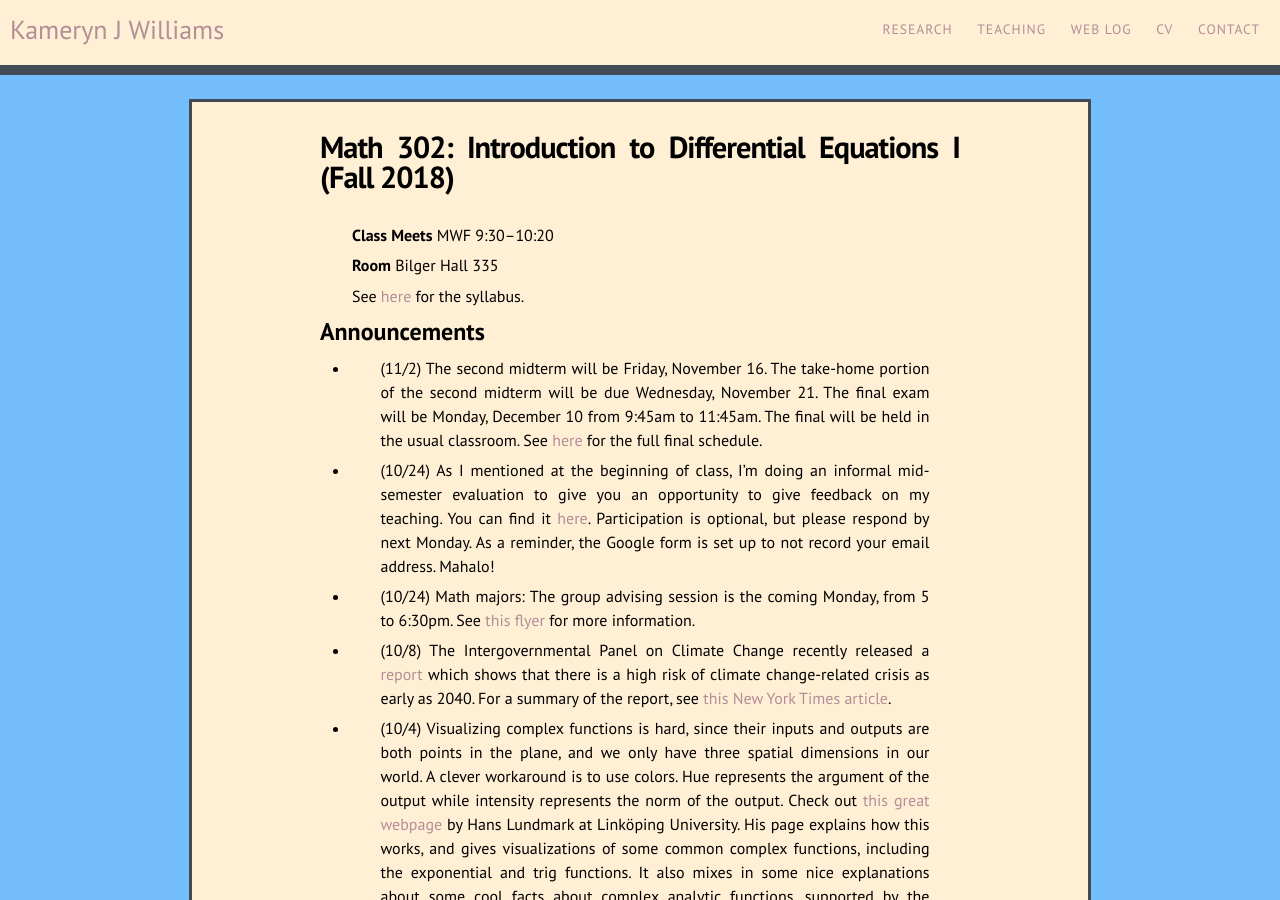
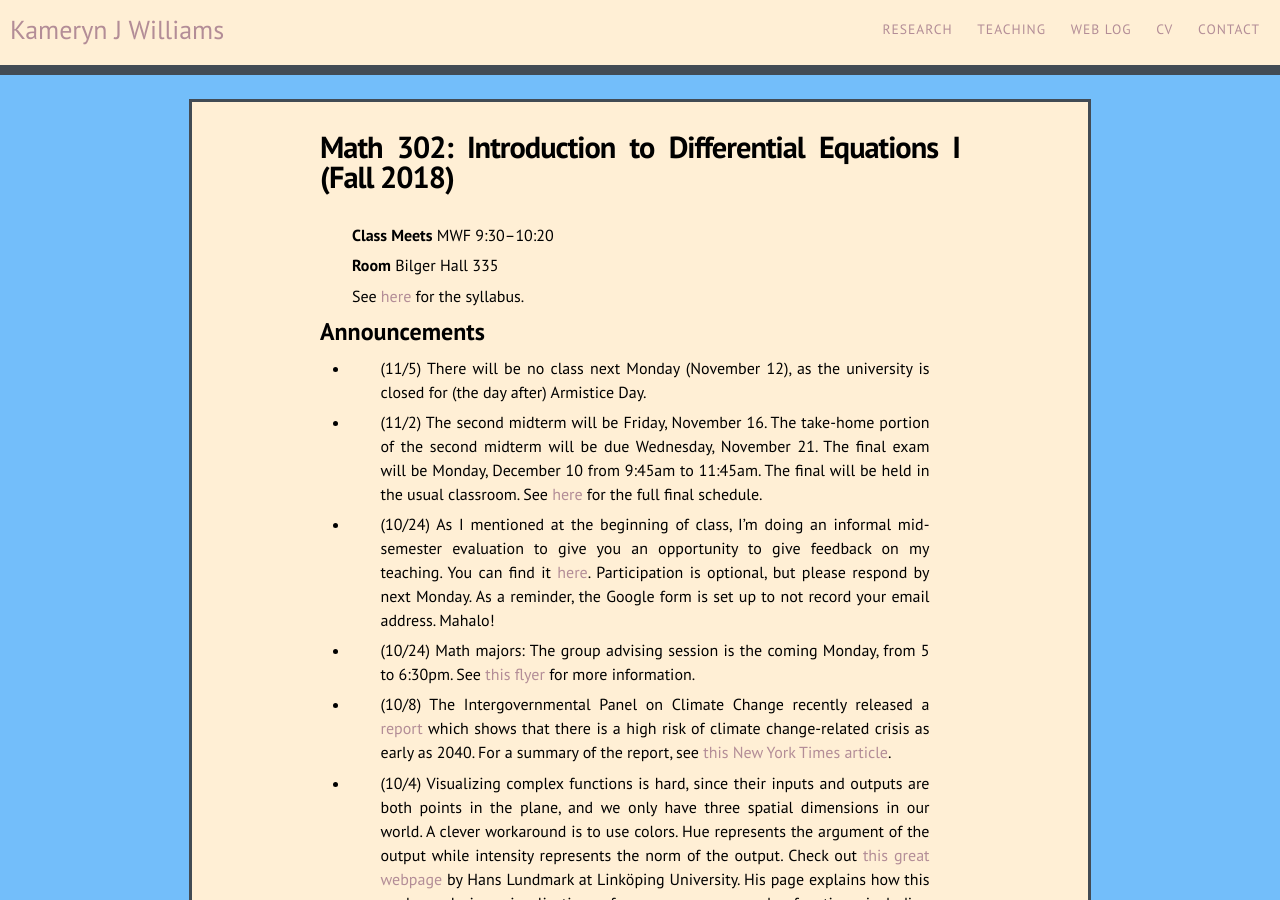
Before and after one commit to kamerynjw/kamerynjw.github.io, a Jekyll site: the page built from teaching/2018/math302.md, in a window 1280 px wide and 900 px high. Built offline with Jekyll 4.4.1, drawn with Linux system fonts in a browser that asks for light colours; nearby versions of some CDN libraries; formulas are drawn with MathJax 3.

Commit message:
added announcement about no class for armistice day

```diff
--- a/teaching/2018/math302.md
+++ b/teaching/2018/math302.md
@@ -12,6 +12,8 @@ See [here]({{ page.url }}syllabus) for the syllabus.
 
 Announcements
 -------------
+
+* (11/5) There will be no class next Monday (November 12), as the university is closed for (the day after) Armistice Day.
 
 * (11/2) The second midterm will be Friday, November 16. The take-home portion of the second midterm will be due Wednesday, November 21. The final exam will be Monday, December 10 from 9:45am to 11:45am. The final will be held in the usual classroom. See [here](http://manoa.hawaii.edu/undergrad/schedule/final-exams/fall/) for the full final schedule.
 
```
Also changed, not shown: teaching/2018/math244.md (+2 -0 lines).
